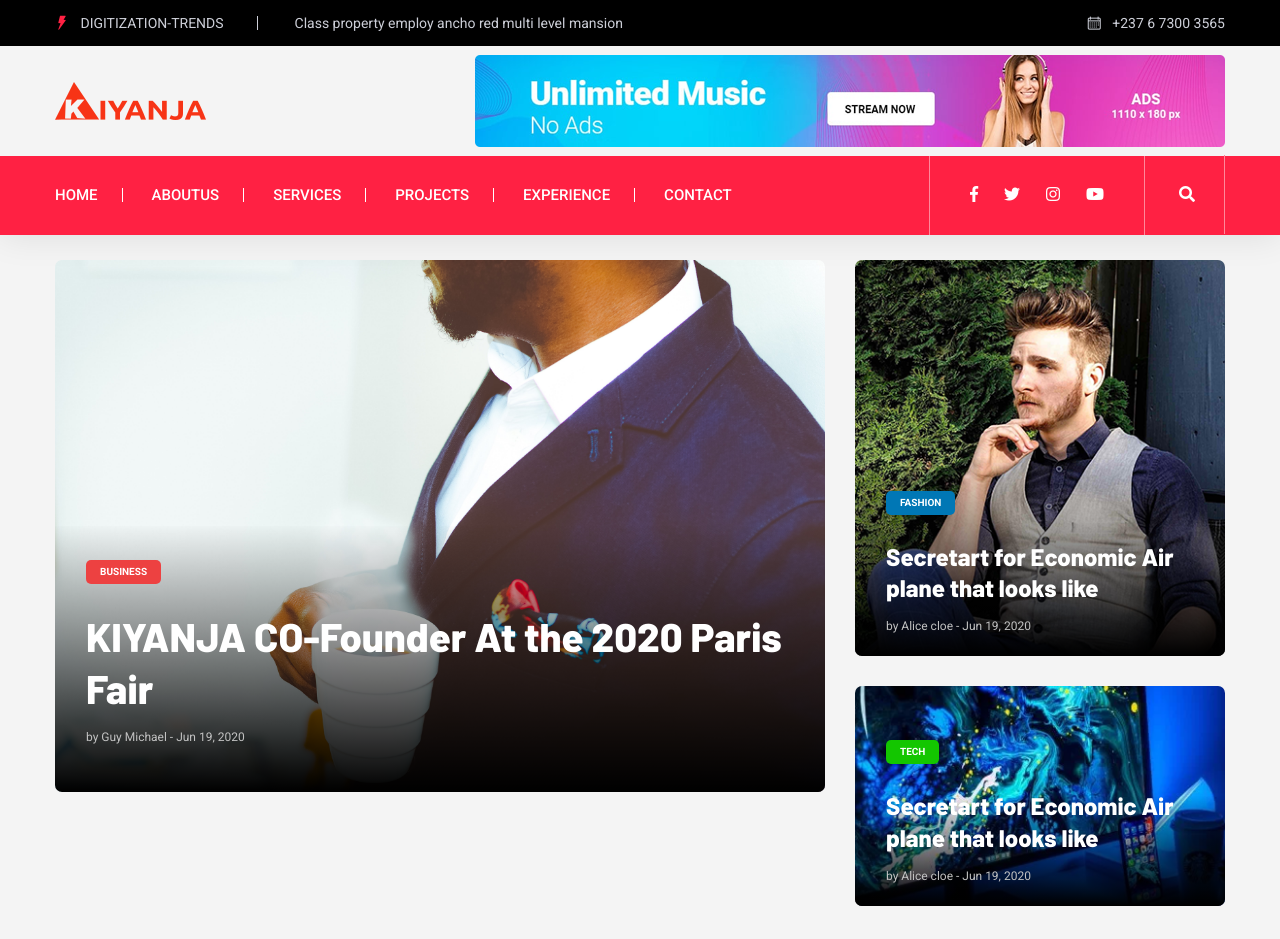
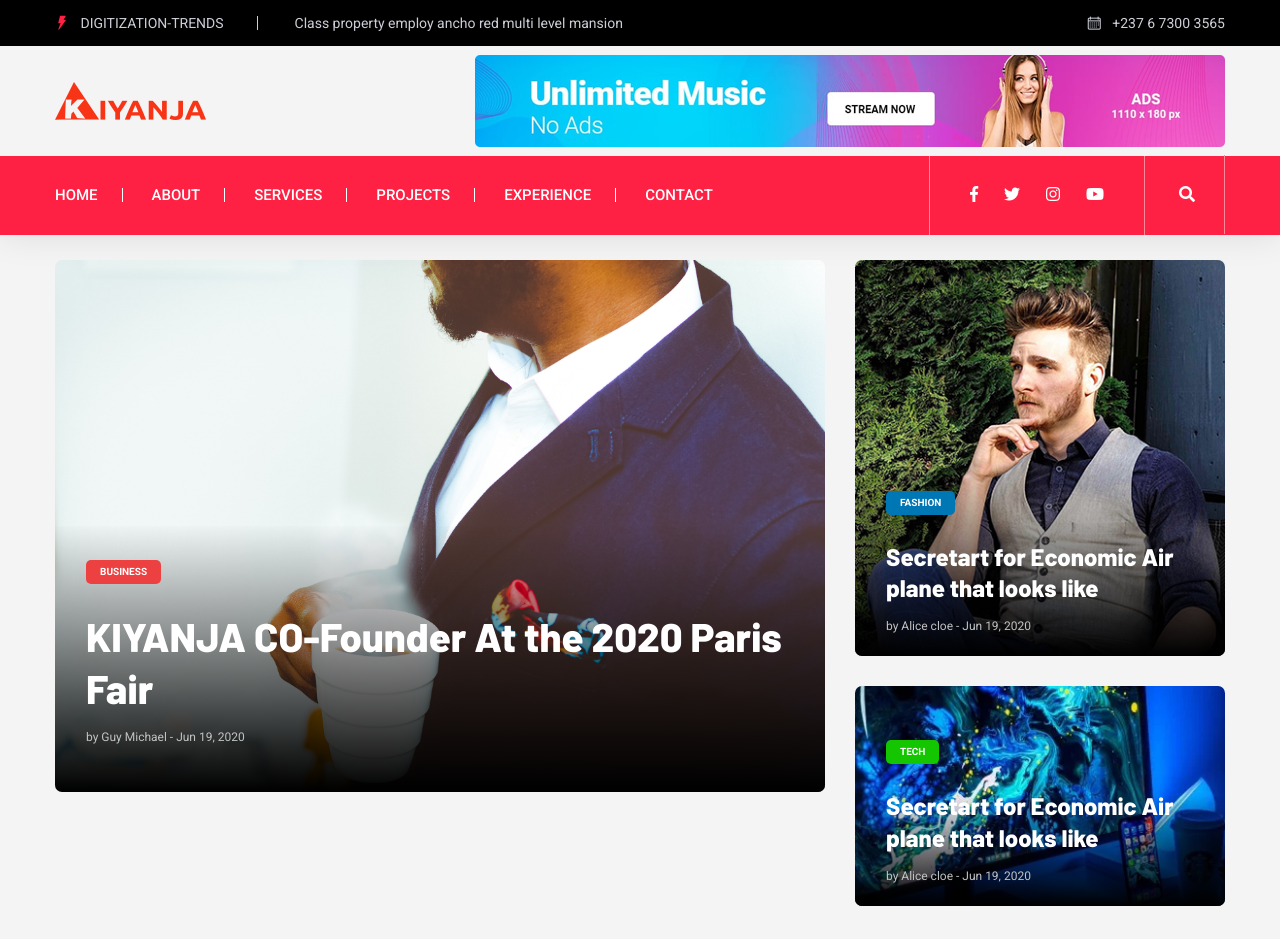
Before and after one commit to kiyanjathinklabs/kiyanja.com, a plain HTML site: page index.html in a window 1280 px wide. Shown: the top 939 px of the page. Drawn offline with Linux system fonts and the light colour scheme.

Commit message:
changed back to about

```diff
--- a/index.html
+++ b/index.html
@@ -90,7 +90,7 @@
                                 <nav>
                                     <ul id="navigation">
                                         <li><a href="index.html">Home</a></li>
-                                        <li><a href="about.html">aboutus</a></li>
+                                        <li><a href="about.html">about</a></li>
                                         <li><a href="categori.html">Services</a></li>
                                         <li><a href="latest_news.html">Projects</a></li>
                                         <li><a href="#">Experience</a>
```
